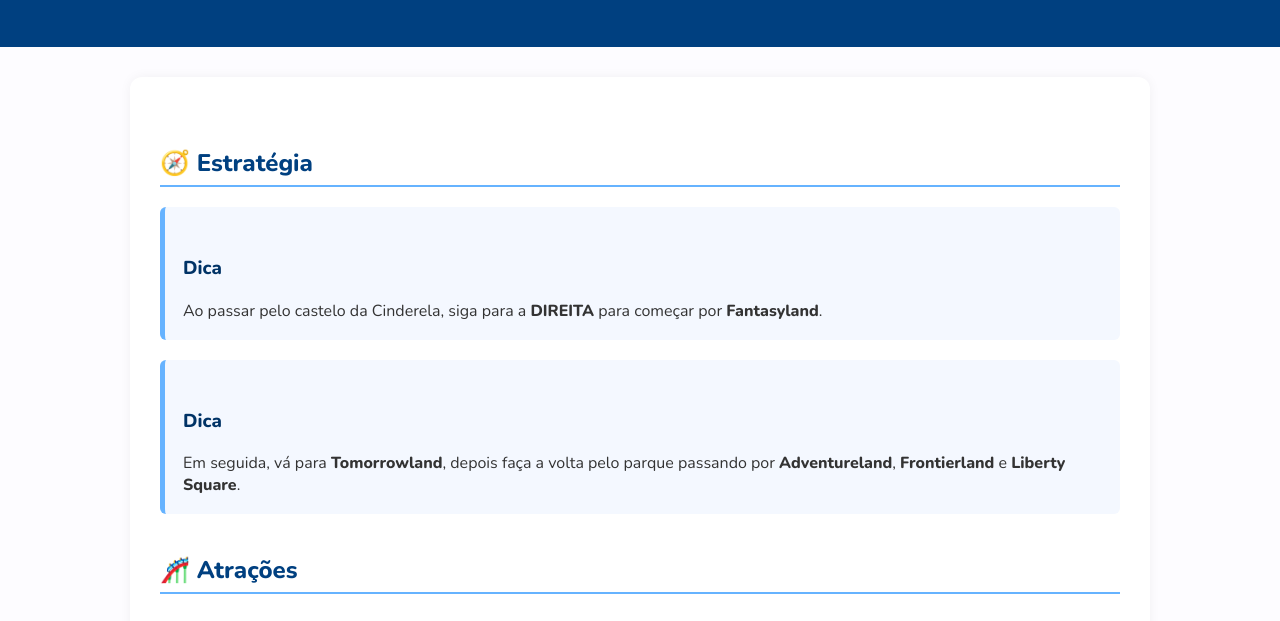
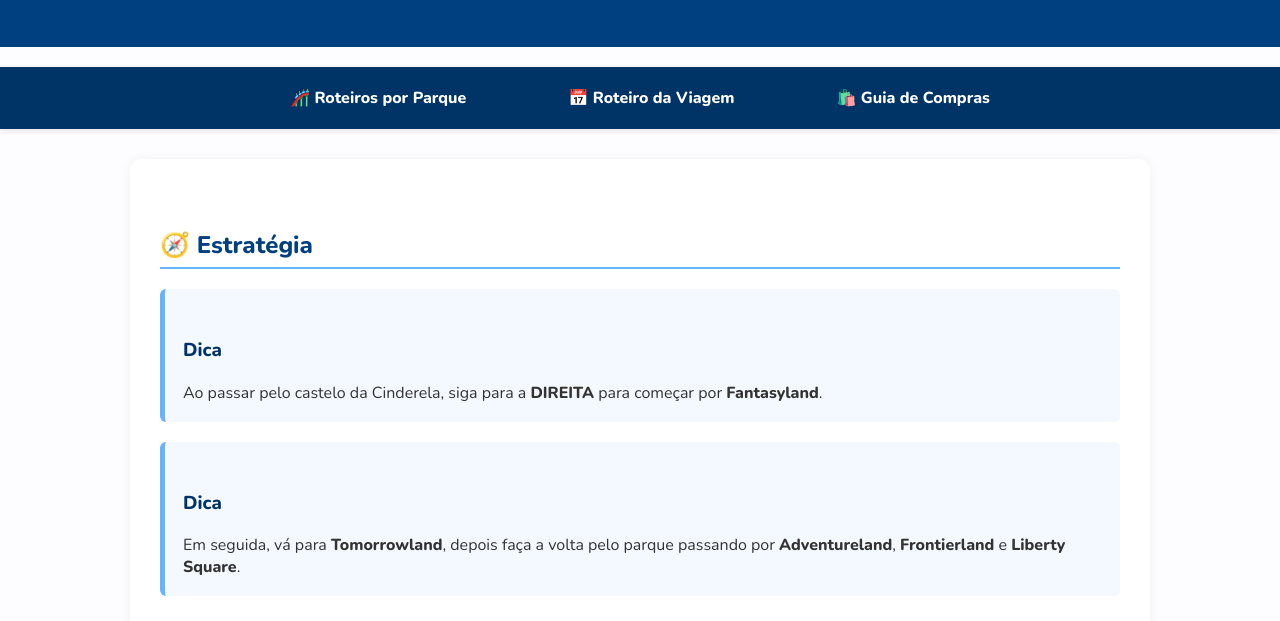
Before and after one commit to DhiegoPimenta/roteiro-disney, a plain HTML site: page index.html in a window 1280 px wide. Shown: the part 124-745 px from the top of the page. Drawn offline with nearby package versions, Linux system fonts and the light colour scheme.

Commit message:
Update index.html

```diff
--- a/index.html
+++ b/index.html
@@ -94,13 +94,40 @@
       background: #f0f4ff;
       margin-top: 40px;
     }
+    nav {
+      background: #003366;
+      padding: 12px 0;
+      display: flex;
+      justify-content: center;
+      gap: 40px;
+      position: sticky;
+      top: 0;
+      z-index: 999;
+      box-shadow: 0 2px 6px rgba(0,0,0,0.1);
+    }
+    nav a {
+      color: #fff;
+      text-decoration: none;
+      font-weight: bold;
+      font-size: 1rem;
+      padding: 8px 16px;
+      border-radius: 6px;
+      transition: background 0.3s ease;
+    }
+    nav a:hover {
+      background-color: #0055aa;
+    }
   </style>
 </head>
 <body>
 <header>
   <h1 id="titulo-parque">Roteiro Disney</h1>
 </header>
-
+<nav style="margin-top: 20px;">
+  <a href="index.html" style="color: white; text-decoration: none; margin: 0 15px; font-weight: bold;">🎢 Roteiros por Parque</a>
+  <a href="roteiro.html" style="color: white; text-decoration: none; margin: 0 15px; font-weight: bold;">📅 Roteiro da Viagem</a>
+  <a href="compras.html" style="color: white; text-decoration: none; margin: 0 15px; font-weight: bold;">🛍️ Guia de Compras</a>
+</nav>
 <div class="container" id="conteudo">Carregando roteiro...</div>
 
 <div class="botoes-container">
```
